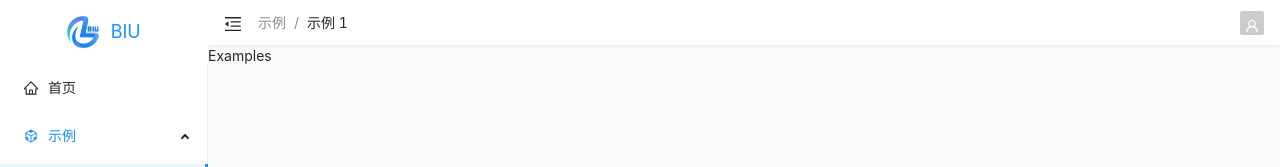
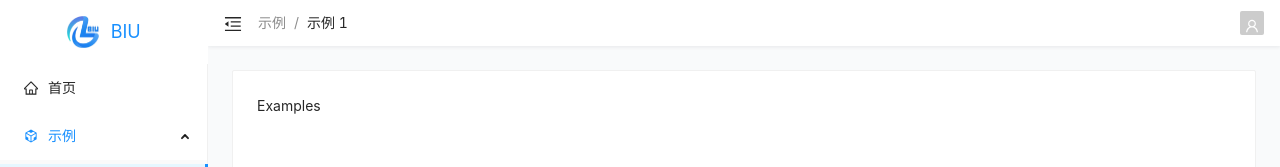
Before and after one commit to juntingl/react-webpack-tpl, a React app: page /examples/one in a window 1280 px wide. Shown: the top 167 px of the page. Built offline with nearby package versions, Linux system fonts and the light colour scheme; the HTML template or start-up script is replaced by a standard one.

Commit message:
feat: 样式优化

```diff
--- a/src/app.tsx
+++ b/src/app.tsx
@@ -2,7 +2,7 @@ import "global.less";
 
 import { BrowserRouter } from "react-router-dom";
 
-import MainLayout from "@/components/main-layout";
+import MainLayout from "@/components/MainLayout";
 import { RoutesComponent } from "./router";
 import { Suspense } from "react";
 import { Spin } from "antd";
--- a/src/components/main-layout/index.tsx
+++ b/src/components/MainLayout/index.tsx
@@ -38,7 +38,7 @@ const MainLayout: React.FC<{
 
           <NavRightContent />
         </header>
-        <main className="h-full bg-gray-50">{children}</main>
+        <main className="h-full p-6 bg-gray-50">{children}</main>
       </section>
     </div>
   );
--- a/src/pages/examples/index.tsx
+++ b/src/pages/examples/index.tsx
@@ -1,5 +1,12 @@
+import { Card } from "antd";
+
 const Page = () => {
-  return <h1>Examples</h1>;
+  return (
+    <Card>
+      <h1>Examples</h1>
+      <div className="h-auto" style={{ height: "800px" }}></div>
+    </Card>
+  );
 };
 
 export default Page;
--- a/src/utils/utilities.ts
+++ b/src/utils/utilities.ts
@@ -3,6 +3,11 @@ export const isBrowser = () => {
   return typeof window === "undefined";
 };
 
+/**
+ * 大驼峰
+ * @param {String} str
+ * @returns
+ */
 export const capitalizeFirstLetter = (str: string) =>
   str.toLowerCase().replace(/( |^)[a-z]/g, (L) => L.toUpperCase());
 
```
Also changed, not shown: src/components/MainLayout/NavBreadcrumb.tsx (renamed from src/components/main-layout/NavBreadcrumb.tsx), src/components/MainLayout/NavRightContent.tsx (renamed from src/components/main-layout/NavRightContent.tsx), src/components/MainLayout/Navigation.tsx (renamed from src/components/main-layout/Navigation.tsx).
